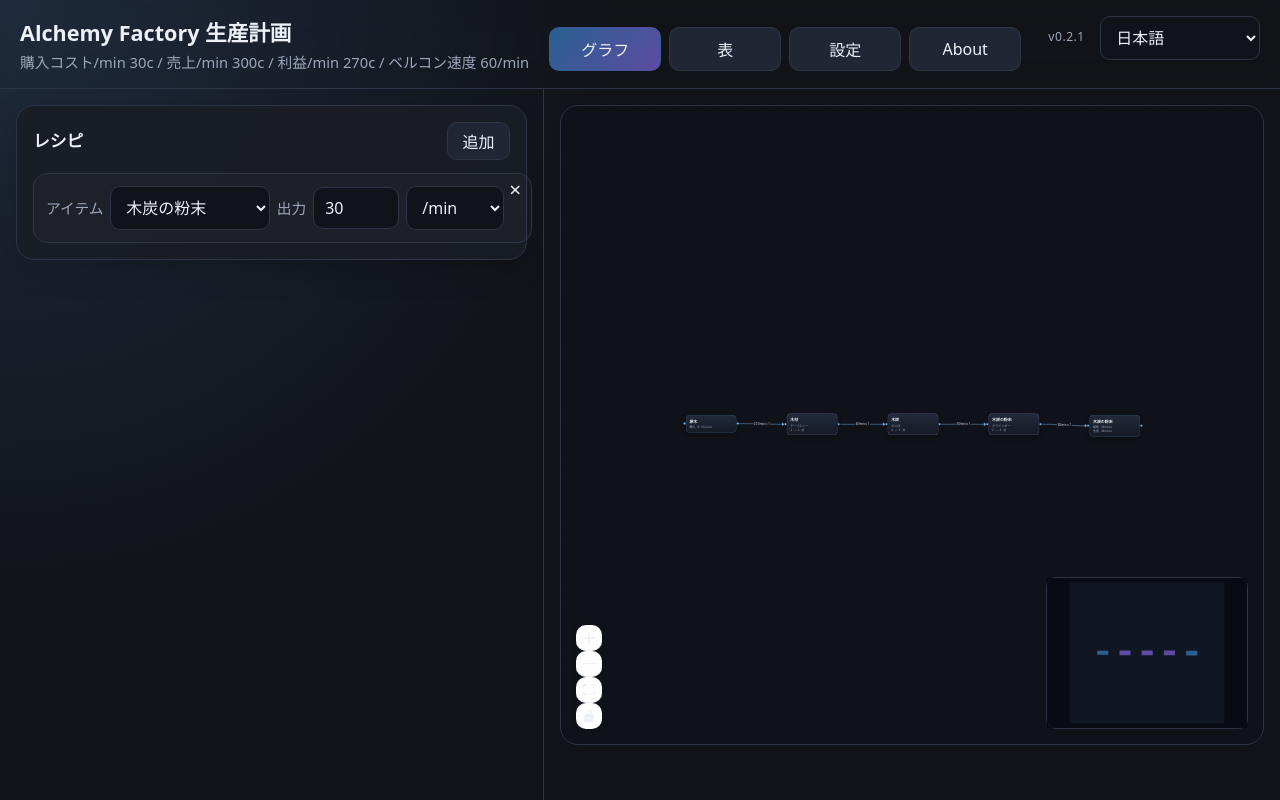
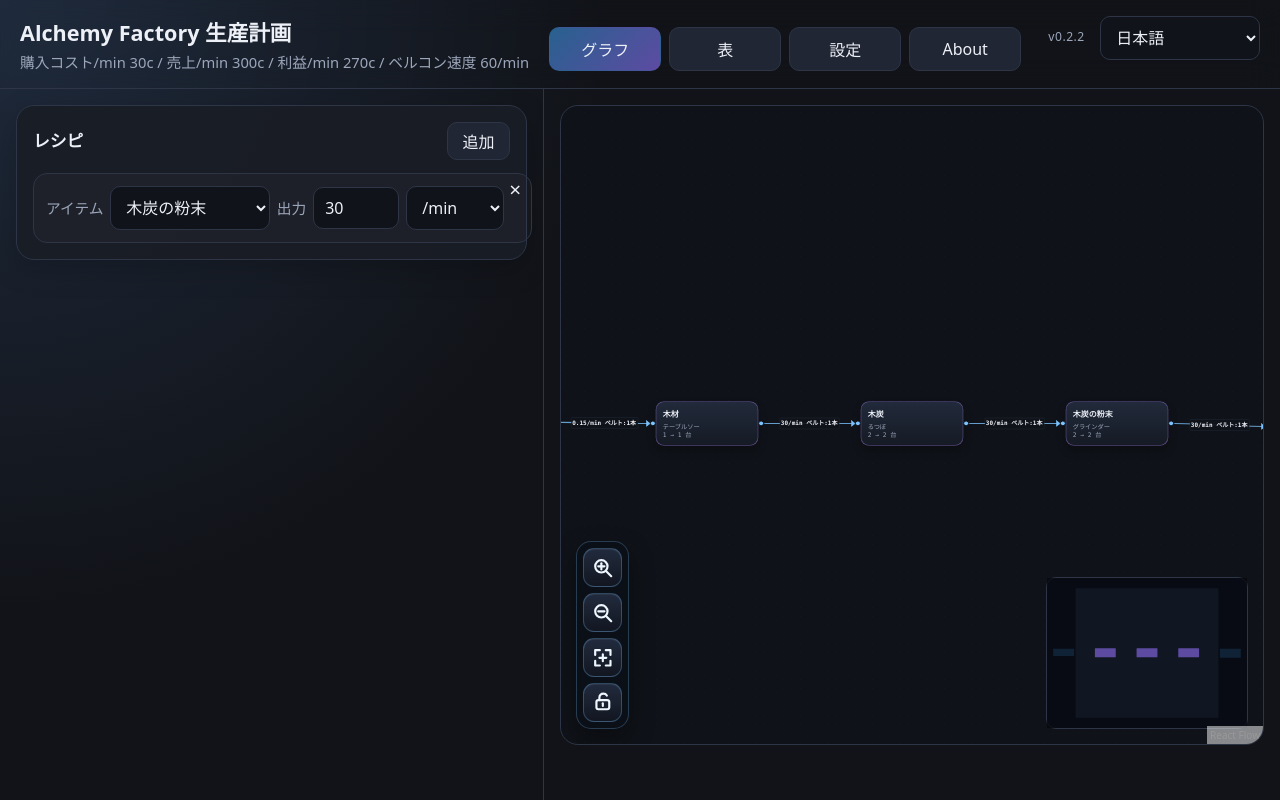
Before and after one commit to spaltfcy/alchemyfactory-calculator, a React (Vite) app: page / in a window 1280 px wide. Built offline with nearby package versions, Linux system fonts and the light colour scheme.

Commit message:
Improve graph controls and belt labels

```diff
--- a/package.json
+++ b/package.json
@@ -1,6 +1,6 @@
 {
   "name": "alchemyfactory-calculator",
-  "version": "0.2.1",
+  "version": "0.2.2",
   "private": true,
   "type": "module",
   "scripts": {
--- a/src/App.tsx
+++ b/src/App.tsx
@@ -12,7 +12,7 @@ import { SettingsTab } from './components/SettingsTab';
 import { AboutTab } from './components/AboutTab';
 import { formatCopper, formatNumber } from './utils/format';
 
-const APP_VERSION = 'v0.2.1';
+const APP_VERSION = 'v0.2.2';
 
 function mergeInitialState(): AppState {
   const saved = loadState();
--- a/src/components/GraphTab.tsx
+++ b/src/components/GraphTab.tsx
@@ -2,11 +2,12 @@
 import { useEffect, useMemo, useState } from 'react';
 import {
   Background,
-  Controls,
   MiniMap,
+  Panel,
   ReactFlow,
   applyEdgeChanges,
   applyNodeChanges,
+  useReactFlow,
   type Edge,
   type EdgeChange,
   type Node,
@@ -29,17 +30,151 @@ export type GraphTabProps = {
   onToggleCompleted: (nodeId: string) => void;
 };
 
-export function GraphTab({ lang, result, settings, completedGraphNodeIds, onToggleCompleted }: GraphTabProps) {
+type GraphControlsProps = {
+  lang: Lang;
+  isInteractive: boolean;
+  onToggleInteractive: () => void;
+};
+
+function ZoomInIcon() {
+  return (
+    <svg viewBox="0 0 24 24" aria-hidden="true">
+      <circle cx="10.5" cy="10.5" r="6.25" />
+      <path d="M15.2 15.2L20.5 20.5" />
+      <path d="M10.5 7.35V13.65" />
+      <path d="M7.35 10.5H13.65" />
+    </svg>
+  );
+}
+
+function ZoomOutIcon() {
+  return (
+    <svg viewBox="0 0 24 24" aria-hidden="true">
+      <circle cx="10.5" cy="10.5" r="6.25" />
+      <path d="M15.2 15.2L20.5 20.5" />
+      <path d="M7.35 10.5H13.65" />
+    </svg>
+  );
+}
+
+function FitIcon() {
+  return (
+    <svg viewBox="0 0 24 24" aria-hidden="true">
+      <path d="M4.25 9V4.25H9" />
+      <path d="M15 4.25H19.75V9" />
+      <path d="M19.75 15V19.75H15" />
+      <path d="M9 19.75H4.25V15" />
+      <path d="M8.5 12H15.5" />
+      <path d="M12 8.5V15.5" />
+    </svg>
+  );
+}
+
+function UnlockIcon() {
+  return (
+    <svg viewBox="0 0 24 24" aria-hidden="true">
+      <rect x="5.5" y="10.25" width="13" height="9.25" rx="2" />
+      <path d="M8.5 10.25V7.75C8.5 5.4 10.15 3.75 12.5 3.75C14.05 3.75 15.35 4.45 16.05 5.65" />
+      <path d="M12 13.5V16.25" />
+    </svg>
+  );
+}
+
+function LockIcon() {
+  return (
+    <svg viewBox="0 0 24 24" aria-hidden="true">
+      <rect x="5.5" y="10.25" width="13" height="9.25" rx="2" />
+      <path d="M8.5 10.25V7.75C8.5 5.45 9.95 3.75 12 3.75C14.05 3.75 15.5 5.45 15.5 7.75V10.25" />
+      <path d="M12 13.5V16.25" />
+    </svg>
+  );
+}
+
+function GraphControls({ lang, isInteractive, onToggleInteractive }: GraphControlsProps) {
+  const { zoomIn, zoomOut, fitView } = useReactFlow();
+
+  const labels =
+    lang === 'ja'
+      ? {
+          zoomIn: '拡大',
+          zoomOut: '縮小',
+          fit: '全体表示',
+          lock: isInteractive ? '操作を固定' : '操作固定を解除',
+        }
+      : {
+          zoomIn: 'Zoom in',
+          zoomOut: 'Zoom out',
+          fit: 'Fit view',
+          lock: isInteractive ? 'Lock interaction' : 'Unlock interaction',
+        };
+
+  return (
+    <Panel position="bottom-left" className="flow-custom-controls">
+      <button
+        type="button"
+        className="flow-custom-control"
+        title={labels.zoomIn}
+        aria-label={labels.zoomIn}
+        onClick={() => zoomIn({ duration: 160 })}
+      >
+        <ZoomInIcon />
+      </button>
+
+      <button
+        type="button"
+        className="flow-custom-control"
+        title={labels.zoomOut}
+        aria-label={labels.zoomOut}
+        onClick={() => zoomOut({ duration: 160 })}
+      >
+        <ZoomOutIcon />
+      </button>
+
+      <button
+        type="button"
+        className="flow-custom-control"
+        title={labels.fit}
+        aria-label={labels.fit}
+        onClick={() => fitView({ padding: 0.16, duration: 220 })}
+      >
+        <FitIcon />
+      </button>
+
+      <button
+        type="button"
+        className={isInteractive ? 'flow-custom-control' : 'flow-custom-control is-active'}
+        title={labels.lock}
+        aria-label={labels.lock}
+        aria-pressed={!isInteractive}
+        onClick={onToggleInteractive}
+      >
+        {isInteractive ? <UnlockIcon /> : <LockIcon />}
+      </button>
+    </Panel>
+  );
+}
+
+export function GraphTab({
+  lang,
+  result,
+  settings,
+  completedGraphNodeIds,
+  onToggleCompleted,
+}: GraphTabProps) {
   const raw = useMemo(
     () => buildFlowGraph(result, lang, settings, completedGraphNodeIds),
     [result, lang, settings, completedGraphNodeIds],
   );
-  const [nodes, setNodes] = useState<Node<PlannerNodeData>[]>(raw.nodes);
+
+  const [nodes, setNodes] = useState<Node[]>(raw.nodes);
   const [edges, setEdges] = useState<Edge[]>(raw.edges);
+  const [isInteractive, setIsInteractive] = useState(true);
 
   useEffect(() => {
     let disposed = false;
+
     setEdges(raw.edges);
+
     layoutWithElk(raw.nodes, raw.edges)
       .then((layouted) => {
         if (!disposed) setNodes(layouted);
@@ -47,12 +182,14 @@ export function GraphTab({ lang, result, settings, completedGraphNodeIds, onTogg
       .catch(() => {
         if (!disposed) setNodes(raw.nodes);
       });
+
     return () => {
       disposed = true;
     };
   }, [raw]);
 
   const onNodeDoubleClick: NodeMouseHandler = (_, node) => {
+    if (!isInteractive) return;
     onToggleCompleted(node.id);
   };
 
@@ -74,26 +211,32 @@ export function GraphTab({ lang, result, settings, completedGraphNodeIds, onTogg
           onNodesChange={onNodesChange}
           onEdgesChange={onEdgesChange}
           onNodeDoubleClick={onNodeDoubleClick}
+          nodesDraggable={isInteractive}
+          nodesConnectable={false}
+          elementsSelectable={isInteractive}
+          panOnDrag={isInteractive}
+          zoomOnScroll={isInteractive}
+          zoomOnPinch={isInteractive}
+          zoomOnDoubleClick={isInteractive}
           fitView
-          fitViewOptions={{ padding: 0.55, maxZoom: 0.58, minZoom: 0.22 }}
-          minZoom={0.12}
-          maxZoom={2}
-          nodesDraggable
-          nodesConnectable={false}
-          elementsSelectable
-          panOnDrag
-          zoomOnScroll
-          zoomOnPinch
-          proOptions={{ hideAttribution: true }}
         >
-          <Background gap={20} size={1} color="#2b3547" />
-          <Controls />
+          <Background color="#243047" gap={18} />
+          <GraphControls
+            lang={lang}
+            isInteractive={isInteractive}
+            onToggleInteractive={() => setIsInteractive((current) => !current)}
+          />
           <MiniMap
+            nodeStrokeWidth={2}
             pannable
             zoomable
             nodeColor={(node) => (node.data?.kind === 'recipe' ? '#5d4ba2' : '#28618f')}
             maskColor="rgba(5, 7, 12, 0.68)"
-            style={{ background: '#111722', border: '1px solid #2d3546', borderRadius: 10 }}
+            style={{
+              background: '#111722',
+              border: '1px solid #2d3546',
+              borderRadius: 10,
+            }}
           />
         </ReactFlow>
       </div>
--- a/src/engine/graph.ts
+++ b/src/engine/graph.ts
@@ -19,8 +19,10 @@ function beltCount(rate: number, conveyorItemsPerMinute: number): number {
   return Math.ceil(rate / conveyorItemsPerMinute);
 }
 
-function flowLabel(rate: number, belts: number): string {
-  return formatNumber(rate) + '/min  ⛓ ' + belts;
+function flowLabel(rate: number, belts: number, lang: Lang): string {
+  const beltLabel = lang === 'ja' ? 'ベルト' : 'Belt';
+  const beltUnit = lang === 'ja' ? '本' : '';
+  return formatNumber(rate) + '/min ' + beltLabel + ':' + belts + beltUnit;
 }
 
 export function buildFlowGraph(
@@ -131,7 +133,7 @@ export function buildFlowGraph(
       id: 'in:' + edge.id,
       source: sourceId,
       target: targetId,
-      label: flowLabel(edge.rate, edge.belts),
+      label: flowLabel(edge.rate, edge.belts, lang),
       animated: false,
       markerEnd: defaultMarkerEnd,
     });
@@ -147,7 +149,7 @@ export function buildFlowGraph(
       id: 'out:' + edge.id,
       source: 'recipe:' + edge.fromRecipeId,
       target: 'item:' + edge.toItemId,
-      label: flowLabel(edge.rate, belts),
+      label: flowLabel(edge.rate, belts, lang),
       style: toSurplus ? { strokeDasharray: '6 4', stroke: '#ffd27d' } : edge.byproduct ? { strokeDasharray: '4 3' } : undefined,
       markerEnd: toSurplus ? surplusMarkerEnd : defaultMarkerEnd,
     });
--- a/src/styles.css
+++ b/src/styles.css
@@ -471,3 +471,72 @@ th { color: var(--muted); font-weight: 600; background: rgba(255, 255, 255, 0.02
       grid-template-columns: 1fr;
     }
   }
+
+
+/* v0.2.2 graph controls */
+.react-flow__edge-textbg {
+  fill: rgba(16, 19, 26, 0.94);
+  stroke: rgba(125, 196, 255, 0.25);
+  stroke-width: 0.5px;
+}
+
+.react-flow__edge-text {
+  fill: var(--text);
+  font-size: 12px;
+  font-weight: 650;
+  font-family: ui-monospace, SFMono-Regular, Menlo, Consolas, monospace;
+}
+
+.flow-custom-controls {
+  display: grid;
+  gap: 0.36rem;
+  padding: 0.38rem;
+  border: 1px solid rgba(125, 196, 255, 0.25);
+  border-radius: 15px;
+  background: rgba(12, 16, 24, 0.88);
+  box-shadow: 0 10px 24px rgba(0, 0, 0, 0.34);
+  backdrop-filter: blur(10px);
+}
+
+.flow-custom-control {
+  display: grid;
+  place-items: center;
+  width: 2.45rem;
+  height: 2.45rem;
+  padding: 0;
+  border: 1px solid rgba(125, 196, 255, 0.28);
+  border-radius: 11px;
+  background: linear-gradient(180deg, rgba(35, 45, 64, 0.96), rgba(18, 23, 34, 0.96));
+  color: #edf7ff;
+  box-shadow: inset 0 1px 0 rgba(255, 255, 255, 0.05);
+}
+
+.flow-custom-control:hover {
+  border-color: rgba(125, 196, 255, 0.85);
+  background: linear-gradient(180deg, rgba(47, 61, 86, 0.98), rgba(22, 29, 42, 0.98));
+}
+
+.flow-custom-control:active {
+  transform: translateY(1px);
+}
+
+.flow-custom-control:focus-visible {
+  outline: 2px solid var(--accent);
+  outline-offset: 2px;
+}
+
+.flow-custom-control svg {
+  width: 1.48rem;
+  height: 1.48rem;
+  fill: none;
+  stroke: currentColor;
+  stroke-width: 2.2;
+  stroke-linecap: round;
+  stroke-linejoin: round;
+}
+
+.flow-custom-control.is-active {
+  color: #ffd27d;
+  border-color: rgba(255, 210, 125, 0.82);
+  background: linear-gradient(180deg, rgba(76, 56, 24, 0.98), rgba(33, 26, 16, 0.98));
+}
```
